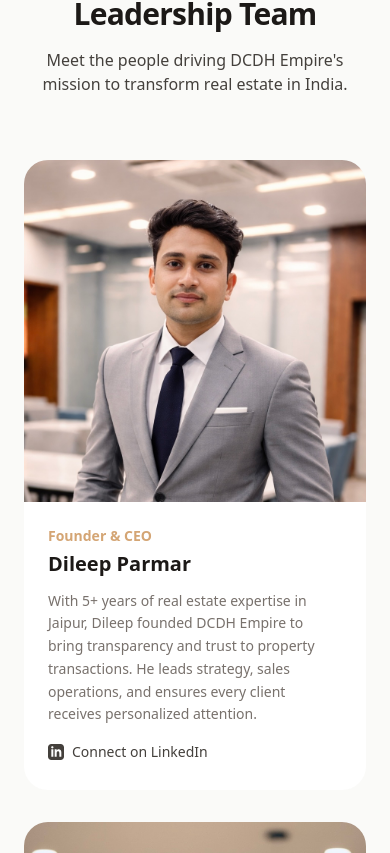
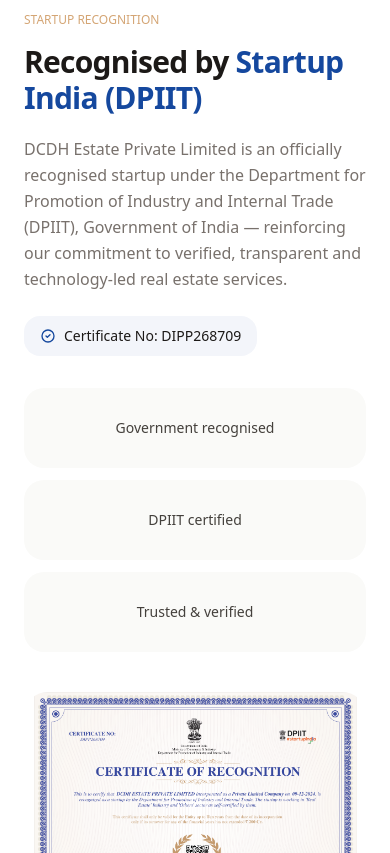
Before and after one commit to DCDHEstate/dcdh, a Next.js app: page /about in a window 390 px wide. Shown: the part 4991-5844 px from the top of the page. Built offline with nearby package versions, Linux system fonts and the light colour scheme; no server answers.

Commit message:
istartup certificate

```diff
--- a/src/app/about/page.js
+++ b/src/app/about/page.js
@@ -546,6 +546,72 @@
           </div>
         </section>
 
+        {/* Startup India Recognition */}
+        <section className="relative overflow-hidden bg-surface-white py-16 texture-dots md:py-20">
+          <div className="pointer-events-none absolute inset-x-0 top-0 h-px bg-linear-to-r from-transparent via-accent/25 to-transparent" />
+
+          <div className="relative mx-auto grid max-w-7xl items-center gap-10 px-6 lg:grid-cols-[0.95fr_1.05fr] lg:px-8">
+            <div className="reveal-left">
+              <p className="mb-4 text-xs font-medium tracking-elegant text-accent">
+                STARTUP RECOGNITION
+              </p>
+              <h2 className="mb-5 text-3xl font-semibold tracking-tight text-heading md:text-4xl">
+                Recognised by{" "}
+                <span className="text-[#15489E]">Startup India (DPIIT)</span>
+              </h2>
+              <p className="max-w-xl text-base leading-relaxed text-muted">
+                DCDH Estate Private Limited is an officially recognised startup
+                under the Department for Promotion of Industry and Internal Trade
+                (DPIIT), Government of India — reinforcing our commitment to
+                verified, transparent and technology-led real estate services.
+              </p>
+
+              <div className="mt-6 inline-flex items-center gap-2 rounded-lg border border-[#15489E]/20 bg-[#15489E]/5 px-4 py-2.5 text-sm font-medium text-heading">
+                <svg
+                  className="h-4 w-4 text-[#15489E]"
+                  fill="none"
+                  stroke="currentColor"
+                  viewBox="0 0 24 24"
+                >
+                  <path
+                    strokeLinecap="round"
+                    strokeLinejoin="round"
+                    strokeWidth={2}
+                    d="M9 12l2 2 4-4m6 2a9 9 0 11-18 0 9 9 0 0118 0z"
+                  />
+                </svg>
+                Certificate No: DIPP268709
+              </div>
+
+              <div className="mt-8 grid gap-3 sm:grid-cols-3">
+                {[
+                  "Government recognised",
+                  "DPIIT certified",
+                  "Trusted & verified",
+                ].map((label) => (
+                  <div
+                    key={label}
+                    className="flex min-h-20 items-center justify-center rounded-xl border border-border-light bg-surface px-4 py-3 text-center text-sm font-medium leading-snug text-body shadow-sm"
+                  >
+                    {label}
+                  </div>
+                ))}
+              </div>
+            </div>
+
+            <div className="reveal-scale">
+              <div className="overflow-hidden rounded-2xl border border-[#15489E]/20 bg-white shadow-elevated">
+                <div
+                  role="img"
+                  aria-label="Startup India DPIIT certificate of recognition for DCDH Estate Private Limited"
+                  className="aspect-[3/2] w-full bg-contain bg-center bg-no-repeat"
+                  style={{ backgroundImage: "url('/startup-india.png')" }}
+                />
+              </div>
+            </div>
+          </div>
+        </section>
+
         {/* Leadership Team */}
         <section className="section-premium bg-surface texture-dots relative">
           <div className="relative mx-auto max-w-7xl px-6 lg:px-8">
```
Also changed, not shown: public/startup-india.png (added).
